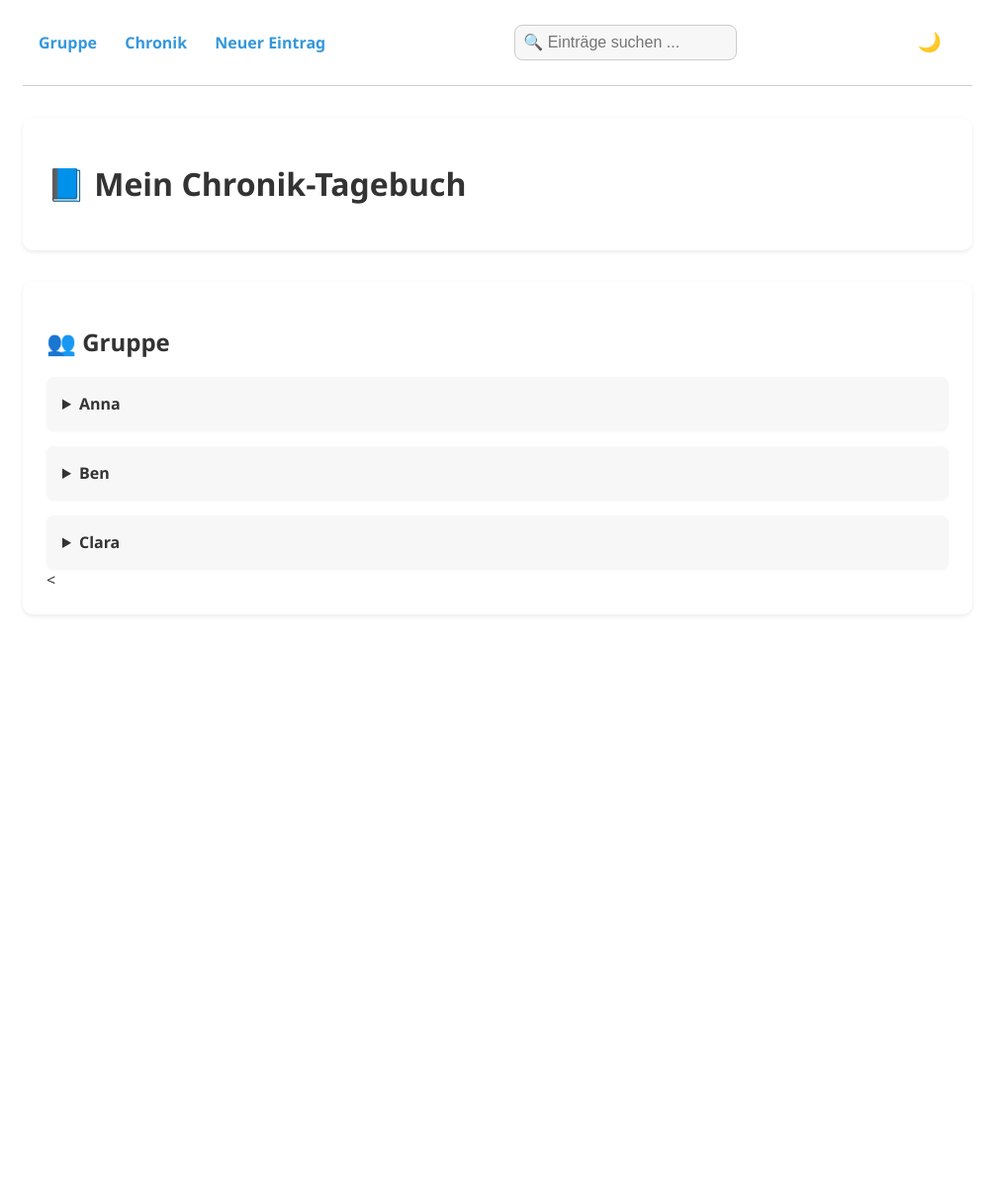
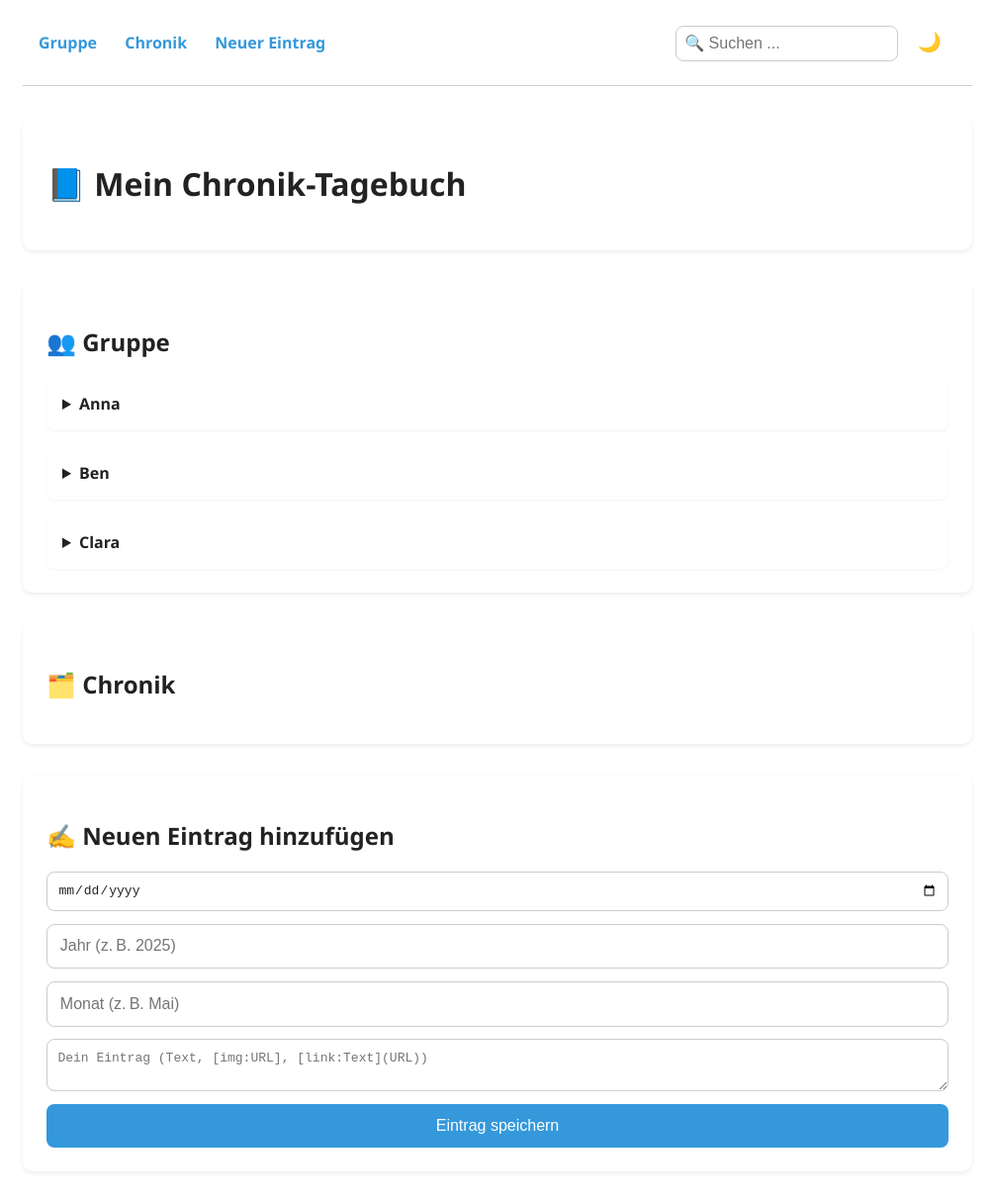
Before and after one commit to rbsalem/tagebuch, a plain HTML site: page index.html in a window 1280 px wide. Shown: the whole page at 99% size, without its empty margins (137-1142 px from the left). Before the commit the page ends 800 px from the top, so only its background shows below. Drawn offline with Linux system fonts and the light colour scheme.

Commit message:
Add files via upload

```diff
--- a/index.html
+++ b/index.html
@@ -14,10 +14,8 @@
       <a href="#chronik">Chronik</a>
       <a href="#eingabe">Neuer Eintrag</a>
     </div>
-    <div class="suchfeld">
-      <input type="text" id="suchfeld" placeholder="🔍 Einträge suchen ..." />
-    </div>
-    <div class="dark-toggle">
+    <div class="nav-right">
+      <input type="text" id="suchfeld" placeholder="🔍 Suchen ..." />
       <button id="toggleDarkMode" title="Modus wechseln">🌙</button>
     </div>
   </nav>
@@ -28,22 +26,39 @@
 
   <section id="gruppe">
     <h2>👥 Gruppe</h2>
-
     <details>
       <summary><strong>Anna</strong></summary>
       <p>Anna ist die Strategin der Gruppe, ruhig, klug und vorausschauend.</p>
       <img src="https://via.placeholder.com/300x200?text=Anna" alt="Anna">
     </details>
-
     <details>
       <summary><strong>Ben</strong></summary>
       <p>Ben ist der Abenteurer – mutig, risikobereit und direkt.</p>
       <img src="https://via.placeholder.com/300x200?text=Ben" alt="Ben">
     </details>
-
     <details>
       <summary><strong>Clara</strong></summary>
       <p>Clara vermittelt zwischen allen, sie ist aufmerksam und herzlich.</p>
       <img src="https://via.placeholder.com/300x200?text=Clara" alt="Clara">
     </details>
-  <
+  </section>
+
+  <section id="chronik">
+    <h2>🗂️ Chronik</h2>
+    <div id="eintraegeContainer"></div>
+  </section>
+
+  <section id="eingabe">
+    <h2>✍️ Neuen Eintrag hinzufügen</h2>
+    <form id="eintragForm">
+      <input type="date" id="datum" required />
+      <input type="text" id="jahr" placeholder="Jahr (z. B. 2025)" required />
+      <input type="text" id="monat" placeholder="Monat (z. B. Mai)" required />
+      <textarea id="text" placeholder="Dein Eintrag (Text, [img:URL], [link:Text](URL))" required></textarea>
+      <button type="submit">Eintrag speichern</button>
+    </form>
+  </section>
+
+  <script src="script.js"></script>
+</body>
+</html>
--- a/script.js
+++ b/script.js
@@ -73,11 +73,10 @@ suchfeld.addEventListener("input", e => {
   renderEintraege(e.target.value);
 });
 
-// Dark Mode
 function applyTheme() {
-  const dark = localStorage.getItem("darkmode") === "true";
-  body.classList.toggle("dark", dark);
-  toggleButton.textContent = dark ? "☀️" : "🌙";
+  const isDark = localStorage.getItem("darkmode") === "true";
+  body.classList.toggle("dark", isDark);
+  toggleButton.textContent = isDark ? "☀️" : "🌙";
 }
 
 toggleButton.addEventListener("click", () => {
--- a/style.css
+++ b/style.css
@@ -1,33 +1,28 @@
 :root {
   --bg: #ffffff;
-  --bg-secondary: #f7f7f7;
-  --text: #333;
+  --text: #222;
+  --card: #fff;
   --accent: #3498db;
-  --card-bg: #ffffff;
 }
-
 body.dark {
-  --bg: #1e1e1e;
-  --bg-secondary: #2b2b2b;
-  --text: #f1f1f1;
+  --bg: #1f1f1f;
+  --text: #f0f0f0;
+  --card: #2a2a2a;
   --accent: #4aa3f0;
-  --card-bg: #2f2f2f;
 }
-
 body {
   font-family: 'Segoe UI', sans-serif;
-  background: var(--bg);
+  background-color: var(--bg);
   color: var(--text);
   max-width: 960px;
   margin: auto;
   padding: 0 1em;
   transition: background 0.3s ease, color 0.3s ease;
 }
-
 nav {
   position: sticky;
   top: 0;
-  background: var(--card-bg);
+  background: var(--card);
   backdrop-filter: blur(6px);
   display: flex;
   justify-content: space-between;
@@ -36,97 +31,72 @@ nav {
   border-bottom: 1px solid #ccc;
   z-index: 999;
 }
-
 nav .nav-links a {
   margin-right: 1.5em;
   text-decoration: none;
   color: var(--accent);
   font-weight: bold;
 }
-
 nav .nav-links a:hover {
   color: #2980b9;
 }
-
-nav .suchfeld input {
+nav .nav-right input {
   padding: 0.5em;
   border-radius: 8px;
   border: 1px solid #ccc;
-  min-width: 200px;
-  background: var(--bg-secondary);
+  background: var(--card);
   color: var(--text);
 }
-
-nav .dark-toggle button {
+nav .dark-toggle button, #toggleDarkMode {
   background: none;
   border: none;
   font-size: 1.2em;
   cursor: pointer;
   color: var(--accent);
 }
-
 header, section {
   margin: 2em 0;
   padding: 1.5em;
-  background: var(--card-bg);
+  background: var(--card);
   border-radius: 10px;
   box-shadow: 0 2px 5px rgba(0,0,0,0.08);
 }
-
-h1, h2 {
-  color: var(--text);
-}
-
 form {
   display: flex;
   flex-direction: column;
   gap: 0.8em;
 }
-
 input, textarea, button {
   padding: 0.8em;
   border-radius: 8px;
   border: 1px solid #ccc;
   font-size: 1em;
-  background: var(--bg-secondary);
+  background: var(--card);
   color: var(--text);
 }
-
 button {
-  background: var(--accent);
+  background-color: var(--accent);
   color: white;
   border: none;
   cursor: pointer;
-  transition: background 0.3s ease;
 }
-
 button:hover {
-  background: #2980b9;
+  background-color: #2980b9;
 }
-
 details {
   margin-top: 1em;
-  background: var(--bg-secondary);
+  background: var(--card);
   padding: 1em;
   border-radius: 8px;
   box-shadow: 0 1px 3px rgba(0,0,0,0.05);
-  transition: all 0.3s ease;
 }
-
-details summary {
-  font-weight: bold;
-  cursor: pointer;
-}
-
 .eintrag {
-  background: var(--card-bg);
+  background: var(--card);
   margin: 0.8em 0;
   padding: 1em;
   border-left: 4px solid var(--accent);
   border-radius: 6px;
-  box-shadow: 0 2px 4px rgba(0,0,0,0.05);
 }
-
 img {
   max-width: 100%;
   margin-top: 0.5em;
```
